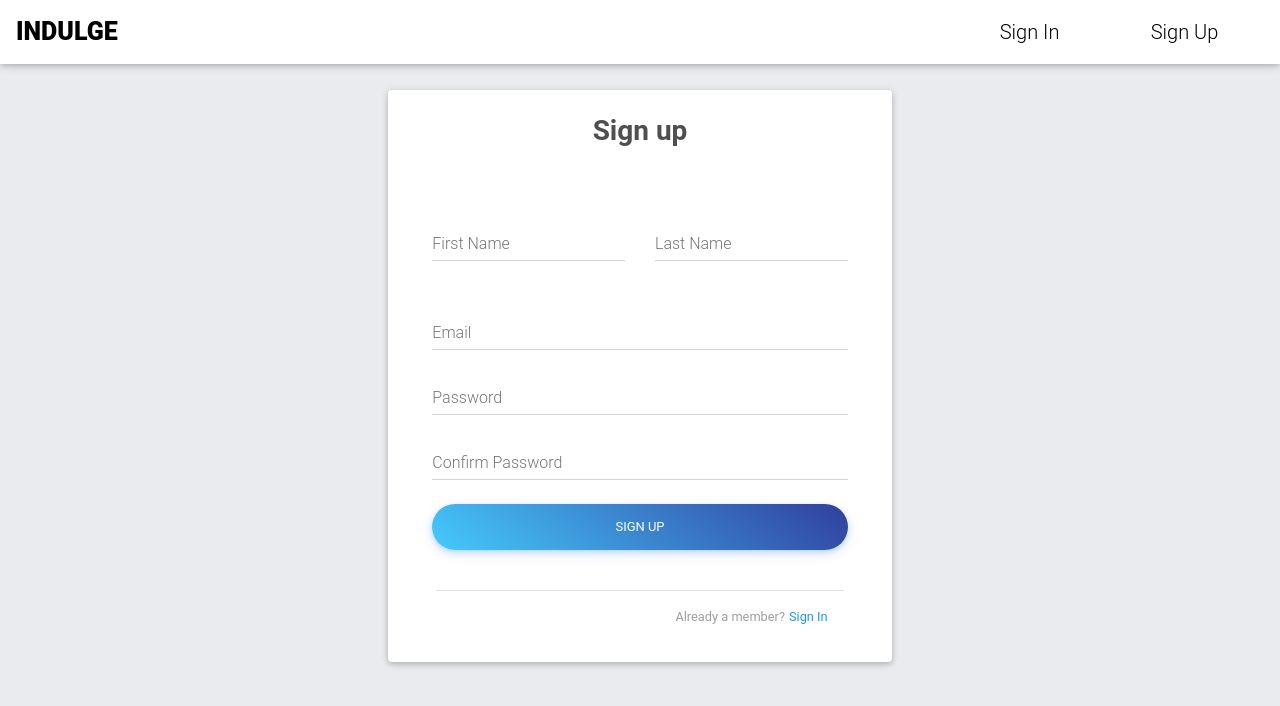
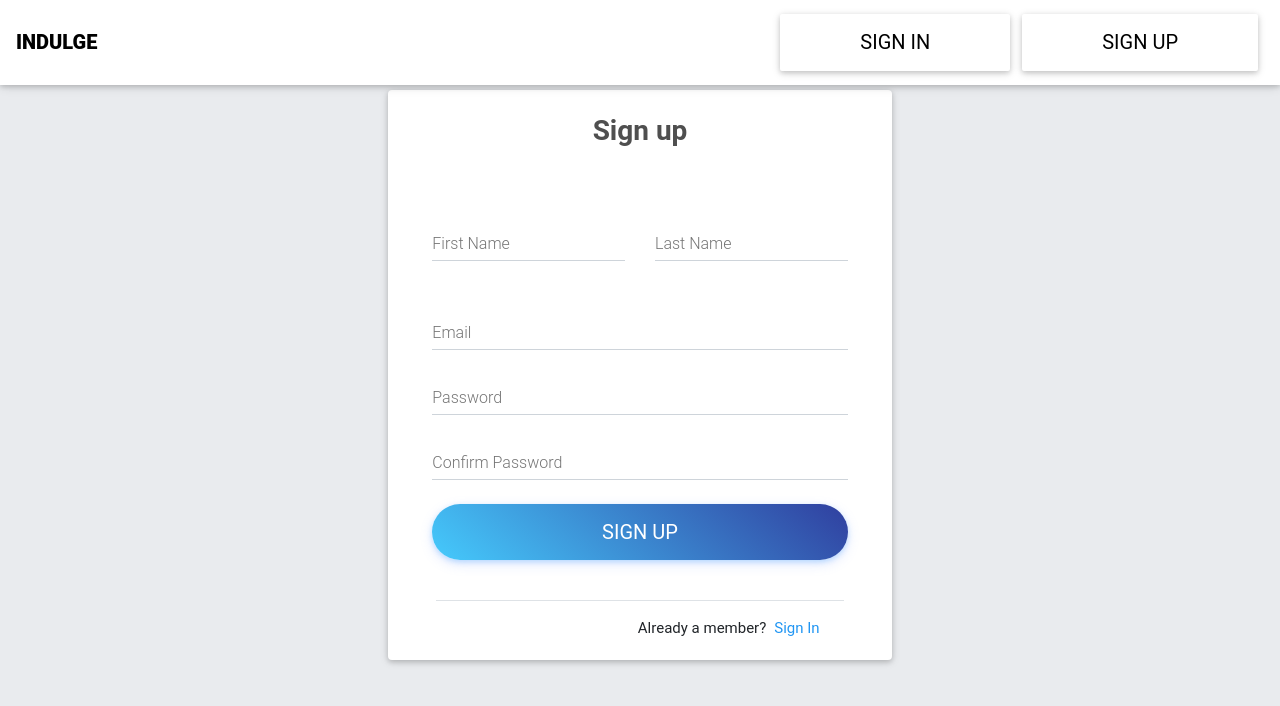
Before and after one commit to arbmf/SNFE, a Flask app: page /register in a window 1280 px wide. Shown: the top 706 px of the page. Run offline with Flask 3, Linux system fonts and the light colour scheme; some libraries are stand-ins or nearby versions; some web fonts are replaced.

Commit message:
Register Sign up design changes

```diff
--- a/app/main/routes.py
+++ b/app/main/routes.py
@@ -56,7 +56,7 @@ def home():
         return render_template('user-index.html', posts=posts, users=users, active='home')
 
     # posts = Post.query.order_by(Post.DatePosted.desc())
-    return render_template('index.html', form=form)
+    return render_template('register.html', form=form)
 
 
 @main.route("/family")
--- a/app/static/main.css
+++ b/app/static/main.css
@@ -319,7 +319,6 @@
 }
 .activenav {
   font-weight: 900;
-  text-decoration: underline;
 }
 
 body {
--- a/app/templates/layout.html
+++ b/app/templates/layout.html
@@ -76,32 +76,32 @@
     <header style="color: white">
         <nav class="navbar white fixed-top ">
             <a class="navbar-brand" href="{{ url_for('main.home') }}"
-            style="font-size: 25px;font-weight: 900; color: black"><strong>INDULGE</strong></a>
+            style="font-size: 20px;font-weight: 900; color: black"><strong>INDULGE</strong></a>
             <ul class="nav navbar-nav nav-flex-icons ml-auto" >
                 {% if current_user.is_authenticated %}
                     <li class="nav-item" style="color: black">
                          <a class="nav-link waves-effect waves-light {% if active == 'home' or active == 'family' or active == 'chatroom' or active == 'group' or active == 'dating' or active == 'news'%}btn-primary activenav{% endif %}"
-                        href="{{ url_for('main.home') }}" style="color: black; font-size: 20px;{% if active == 'home' or active == 'family' or active == 'chatroom' or active == 'group' or active == 'dating' or active == 'news'%}color:white; {% endif %}">&emsp;&emsp; Community &emsp;&emsp;</a>
+                        href="{{ url_for('main.home') }}" style="color: black; font-size: 20px;{% if active == 'home' or active == 'family' or active == 'chatroom' or active == 'group' or active == 'dating' or active == 'news'%}color:white; {% endif %}">&ensp;Community &ensp;</a>
                     </li>
                     <li class="nav-item">
                         <a class="nav-link waves-effect waves-light {% if active == 'job' or active == 'volunteer' %} btn-primary activenav {% endif %}"
-                        href="{{ url_for('main.job') }}" style="color: black; font-size: 20px;{% if active == 'job' or active == 'volunteer' %}color:white; {% endif %}"> &emsp;&emsp; Work &emsp;&emsp; </a>
+                        href="{{ url_for('main.job') }}" style="color: black; font-size: 20px;{% if active == 'job' or active == 'volunteer' %}color:white; {% endif %}"> &ensp;Work &ensp;</a>
                     </li>
                     <li class="nav-item">
                         <a class="nav-link waves-effect waves-light {% if active == 'living' %} btn-primary activenav{% endif %}"
-                        href="{{ url_for('main.living') }}" style="color: black; font-size: 20px;{% if active == 'living' %}color:white; {% endif %}">&emsp;&emsp; Health & Fitness&emsp;&emsp; </a>
+                        href="{{ url_for('main.living') }}" style="color: black; font-size: 20px;{% if active == 'living' %}color:white; {% endif %}">&ensp;Health & Fitness&ensp; </a>
                     </li>
                     <li class="nav-item">
                         <a class="nav-link waves-effect waves-light {% if active == 'games' %} btn-primary activenav  {% endif %}"
-                        href="{{ url_for('main.game') }}" style="color: black; font-size: 20px;{% if active == 'games' %}color:white; {% endif %}">&emsp;&emsp; Games&emsp;&emsp; </a>
+                        href="{{ url_for('main.game') }}" style="color: black; font-size: 20px;{% if active == 'games' %}color:white; {% endif %}">&ensp;Games&ensp;</a>
                     </li>
                     <li class="nav-item">
                         <a class="nav-link waves-effect waves-light {% if active == 'schedule' %} btn-primary activenav {% endif %}"
-                        href="{{ url_for('main.calendar')}}" style="color: black; font-size: 20px;{% if active == 'schedule' %}color:white; {% endif %}">&emsp;&emsp; Schedule&emsp;&emsp; </a>
+                        href="{{ url_for('main.calendar')}}" style="color: black; font-size: 20px;{% if active == 'schedule' %}color:white; {% endif %}">&ensp;Schedule&ensp; </a>
                     </li>
                     <li class="nav-item">
                         <a class="nav-link waves-effect waves-light {% if active == 'profile' %} btn-primary activenav{% endif %}"
-                        href="{{ url_for('users.profile') }}" style="color: black; font-size: 20px;{% if active == 'profile' %}color:white; {% endif %}"> &emsp;&emsp; Profile &emsp;&emsp;  </a>
+                        href="{{ url_for('users.profile') }}" style="color: black; font-size: 20px;{% if active == 'profile' %}color:white; {% endif %}">&ensp; Profile &ensp;</a>
                     </li>
                     <li class="nav-item" style="margin-left: 5px; margin-right: 10px">
                         <a class="nav-link waves-effect waves-light"
@@ -123,12 +123,12 @@
                     </li>
                 {% else %}
                     <li class="nav-item">
-                        <a class="nav-link waves-effect waves-light {% if active == 'signin' %} btn-primary activenav{% endif %}"
-                           href="{{ url_for('users.login') }}" style="color: black; font-size: 20px;{% if active == 'signin' %}color:white; {% endif %}"> &emsp;&emsp; Sign In &emsp;&emsp;  </a>
+                        <a class="btn {% if active == 'home' %} btn-primary activenav{% endif %}"
+                           href="{{ url_for('users.login') }}" style="color: black; font-size: 20px;{% if active == 'home' %}color:white; {% endif %}"> &emsp;&emsp; Sign In &emsp;&emsp;  </a>
                     </li>
                     <li class="nav-item">
-                        <a class="nav-link waves-effect waves-light {% if active == 'signup' %} btn-primary activenav{% endif %}"
-                           href="{{ url_for('users.register') }}" style="color: black; font-size: 20px;{% if active == 'signup' %}color:white; {% endif %}"> &emsp;&emsp; Sign Up &emsp;&emsp;  </a>
+                        <a class="btn {% if active == 'home' %} btn-primary activenav{% endif %}"
+                           href="{{ url_for('users.register') }}" style="color: black; font-size: 20px;{% if active == 'home' %}color:white; {% endif %}"> &emsp;&emsp; Sign Up &emsp;&emsp;  </a>
                     </li>
                 {% endif %}
             </ul>
--- a/app/templates/register.html
+++ b/app/templates/register.html
@@ -66,16 +66,16 @@
                     </div>
 
                     <div class="text-center mb-3">
-                        <button type="submit" class="btn blue-gradient btn-block btn-rounded z-depth-1a">Sign
-                            up</button>
+                        <button type="submit" class="btn blue-gradient btn-block btn-rounded z-depth-1a">
+                            <div style="font-size: 20px">Sign up</div></button>
                     </div>
 
                 </div>
 
                 <!--Footer-->
                 <div class="modal-footer mx-5 pt-3 mb-1">
-                    <p class="font-small grey-text d-flex justify-content-end">Already a member?
-                        <a href="{{ url_for('users.login') }}" class="blue-text ml-1"> Sign In</a>
+                    <p class="font-small grey-text d-flex justify-content-end"><div style="font-size: 15px">Already a member?</div>
+                    <a href="{{ url_for('users.login') }}" class="blue-text ml-1"><div style="font-size: 15px"> Sign In</div></a>
                     </p>
                 </div>
 
```
Also changed, not shown: app/templates/index.html (+4 -4 lines), app/templates/login.html (+6 -6 lines), app/site.db.
